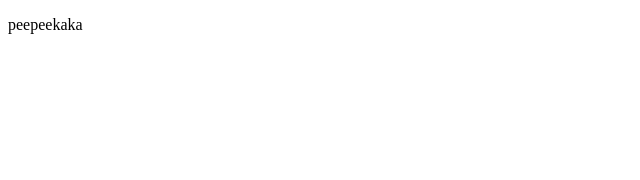
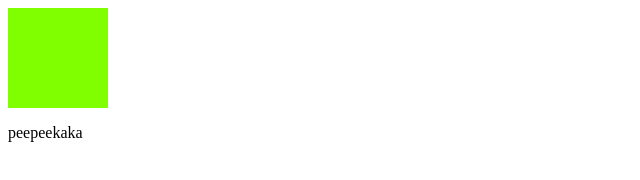
Before and after one commit to AlikhanMadiyarov/sddd, a plain HTML site: page index.html in a window 1280 px wide. Shown: the whole page, without its empty margins (0-640 px from the left). Drawn offline with Linux system fonts and the light colour scheme.

Commit message:
полный ещкере😂🤣😂🤣😂😂

```diff
--- a/index.html
+++ b/index.html
@@ -3,9 +3,17 @@
 <head>
     <meta charset="UTF-8">
     <meta name="viewport" content="width=device-width, initial-scale=1.0">
+    <style>
+        .p{
+        height:100px;
+        width: 100px;
+        background-color: chartreuse;
+        }
+    </style>
     <title>Document</title>
 </head>
 <body>
+    <div class="p"></div>
     <p>peepeekaka</p>
 </body>
 </html>
```
